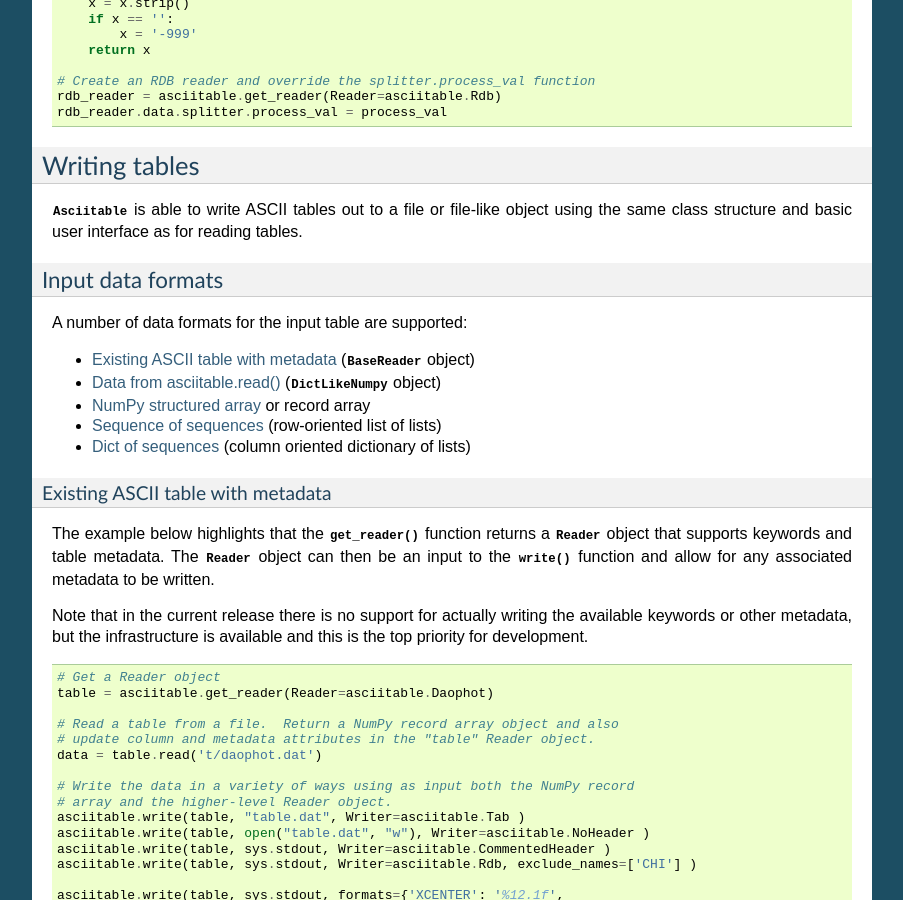
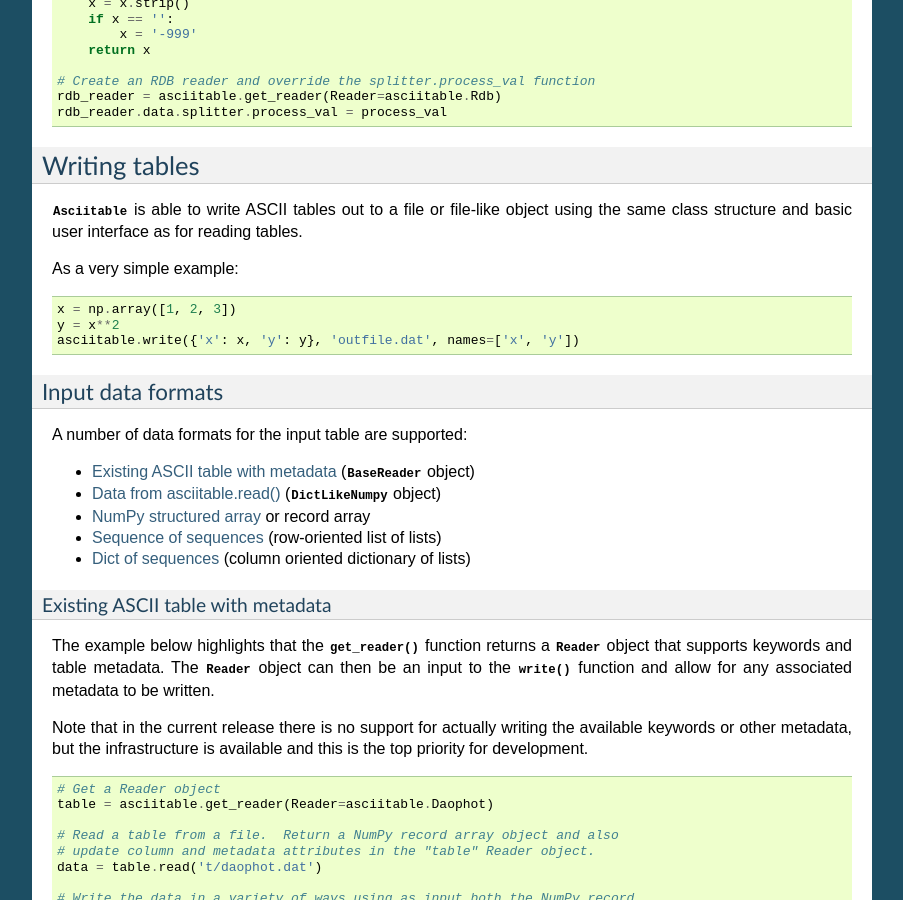
Before and after one commit to taldcroft/asciitable, a Sphinx documentation site: the page built from doc/index.rst, in a window 1280 px wide and 900 px high, scrolled down 8262 px. Shown: the whole window, without its empty margins (198-1101 px from the left). Built offline with Sphinx 7.4.7, drawn with Linux system fonts in a browser that asks for light colours; the version number could not be read and is left out.

Commit message:
Add a simple write example to the Writing tables introductory section

```diff
--- a/doc/index.rst
+++ b/doc/index.rst
@@ -504,6 +504,12 @@ Writing tables
 object using the same class structure and basic user interface as for reading
 tables.
 
+As a very simple example::
+
+  x = np.array([1, 2, 3])
+  y = x**2
+  asciitable.write({'x': x, 'y': y}, 'outfile.dat', names=['x', 'y'])
+
 
 Input data formats
 ^^^^^^^^^^^^^^^^^^^
```
